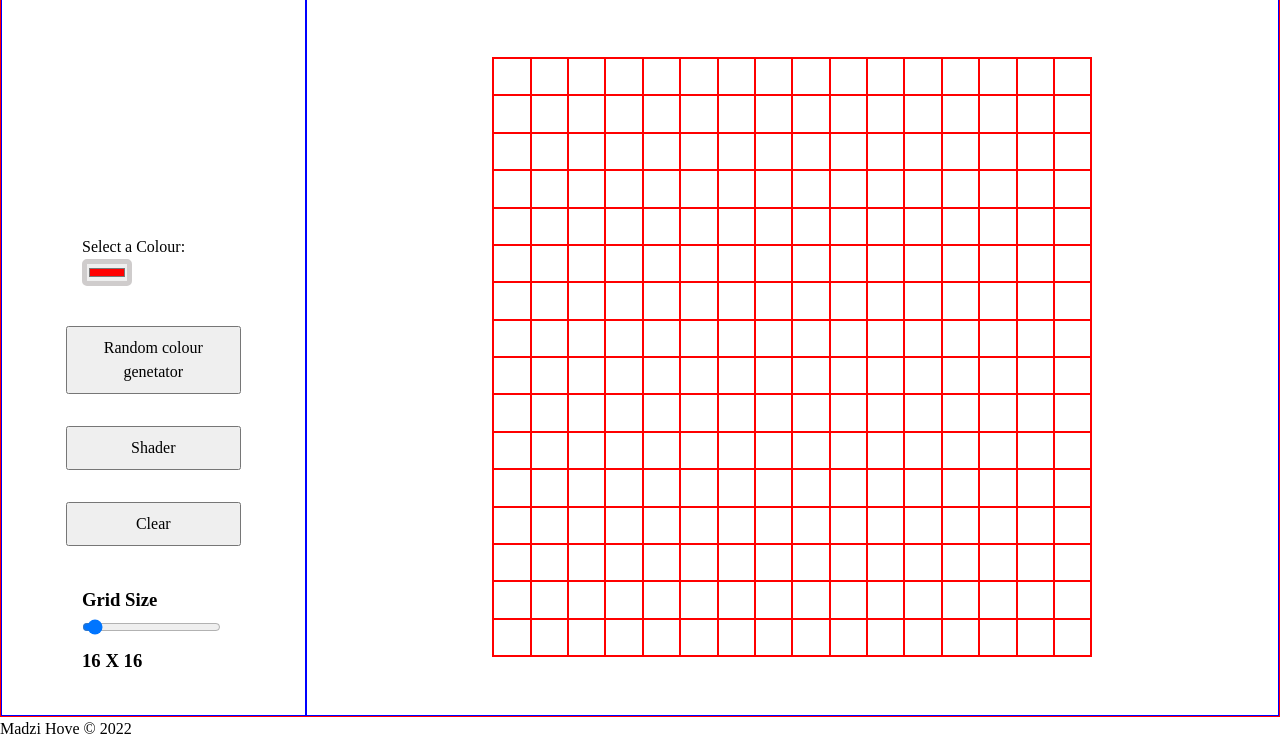
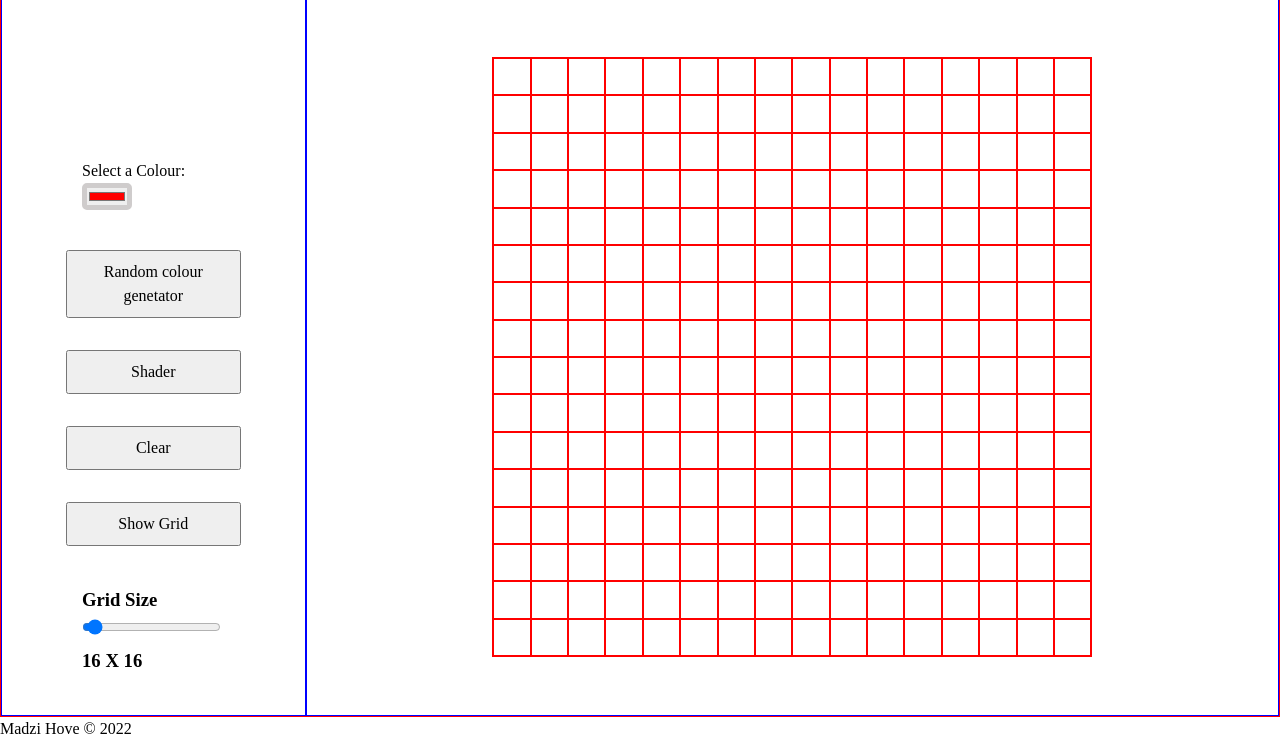
Before and after one commit to madzi-hove/Etch-a-sketch, a plain HTML site: page index.html in a window 1280 px wide. Shown: the part 51-800 px from the top of the page. Drawn offline with Linux system fonts and the light colour scheme.

Commit message:
Add button to show grid

```diff
--- a/index.html
+++ b/index.html
@@ -31,6 +31,7 @@
 				</button>
 				<button id="shader" class="menu__item">Shader</button
 				><button id="clear" class="menu__item">Clear</button>
+				<button id="show-grid" class="menu__item">Show Grid</button>
 				<label for="grid-size" class="menu__item">
 					<h3>Grid Size</h3>
 					<input
```
